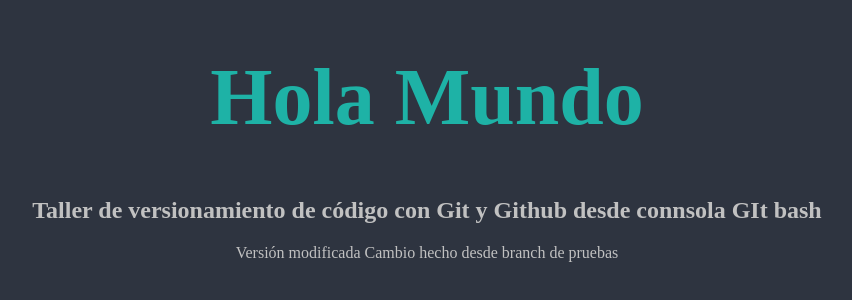
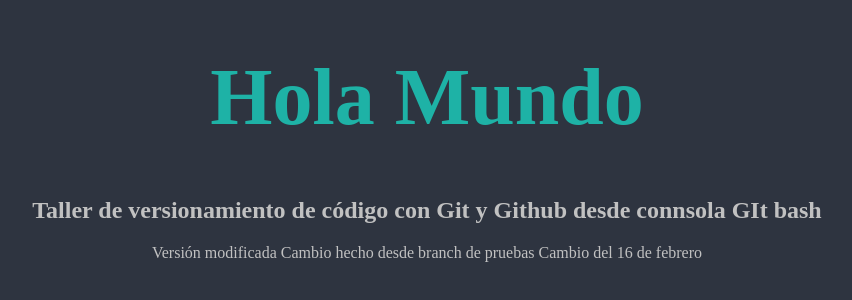
Before and after one commit to miguelropero/clase-git-v2, a plain HTML site: page index.html in a window 1280 px wide. Shown: the part 148-448 px from the top of the page, without its empty margins (213-1065 px from the left). Drawn offline with Linux system fonts and the light colour scheme.

Commit message:
Cambios del 16 de febrero

```diff
--- a/index.html
+++ b/index.html
@@ -18,5 +18,7 @@ Versión modificada
 
 Cambio hecho desde branch de pruebas
 
+Cambio del 16 de febrero
+
 </body>
 </html>
```
